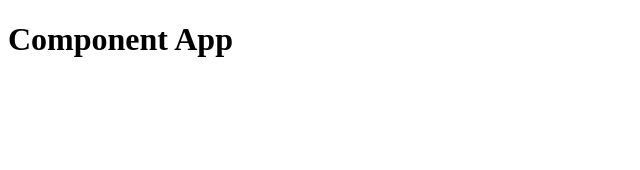
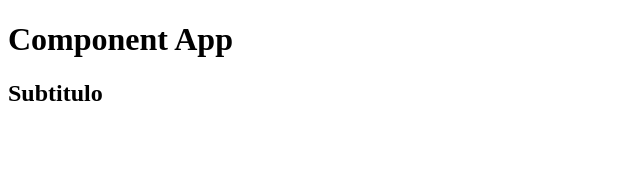
Before and after one commit to Vittor-Emanoel/Fundamentos-react, a React app: page / in a window 1280 px wide. Shown: the top 170 px of the page, without its empty margins (0-640 px from the left). Built offline with nearby package versions, Linux system fonts and the light colour scheme.

Commit message:
feat: react fragment

```diff
--- a/src/App.js
+++ b/src/App.js
@@ -1,5 +1,10 @@
 import React from 'react'
 
 export function App() {
-  return <h1>Component App</h1>
+  return(
+    <>
+    <h1>Component App</h1>
+    <h2>Subtitulo</h2>
+    </>
+  )
 }
```
